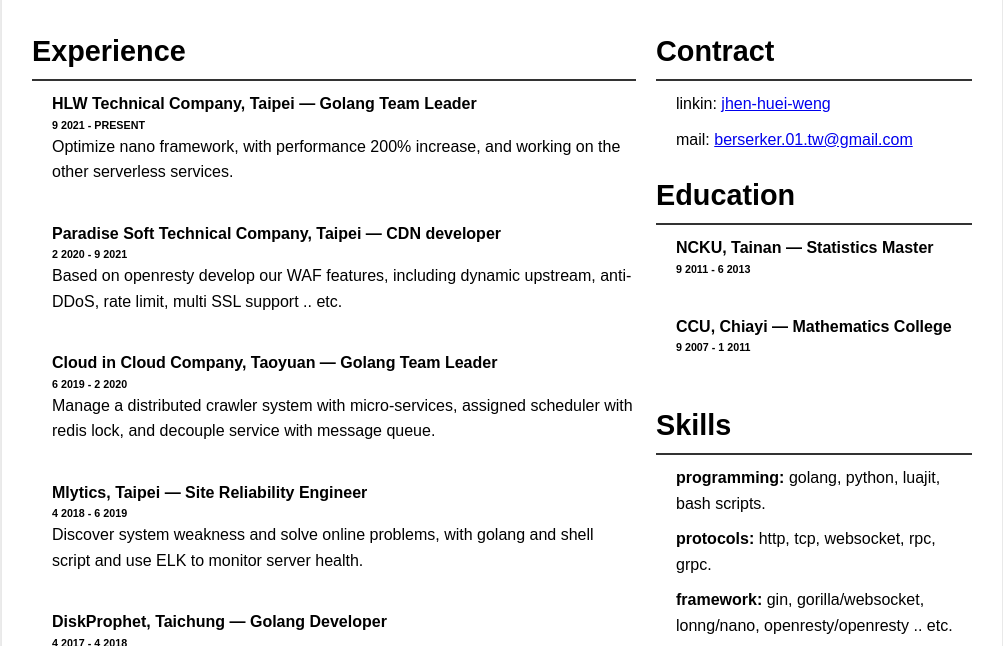
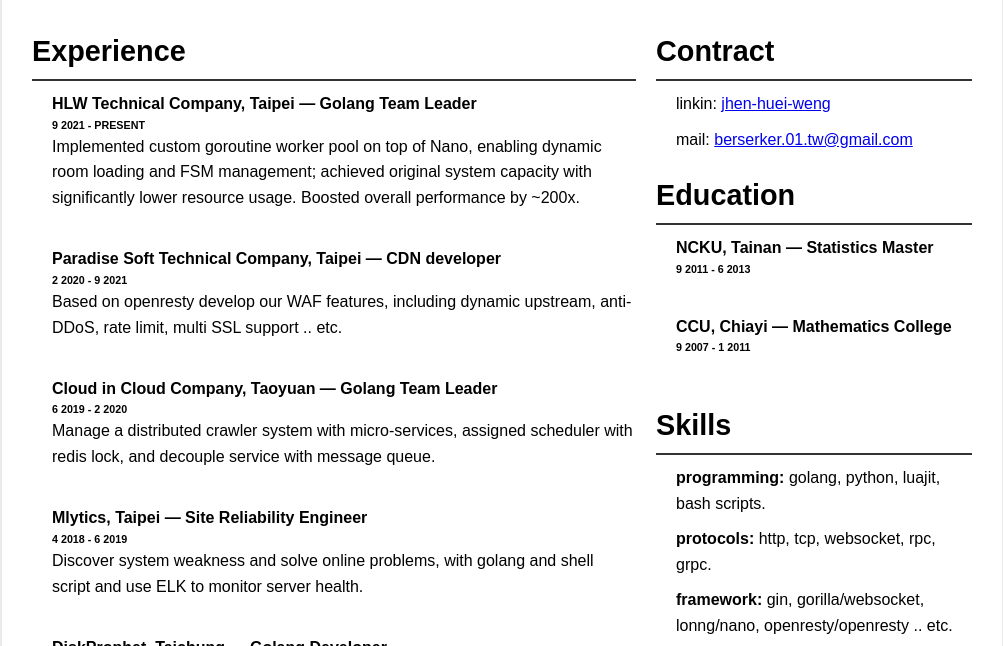
Before and after one commit to jim0409/jim0409.github.io, a plain HTML site: page index.html in a window 1280 px wide. Shown: the part 116-762 px from the top of the page, without its empty margins (138-1141 px from the left). Drawn offline with Linux system fonts and the light colour scheme.

Commit message:
misc: update

```diff
--- a/index.html
+++ b/index.html
@@ -115,7 +115,7 @@
                     <li>
                         <span>HLW Technical Company, Taipei — Golang Team Leader</span>
                         <h6>9 2021 - PRESENT</h6>
-                        Optimize nano framework, with performance 200% increase, and working on the other serverless services.
+                        Implemented custom goroutine worker pool on top of Nano, enabling dynamic room loading and FSM management; achieved original system capacity with significantly lower resource usage. Boosted overall performance by ~200x.
                         <br></br>
                     </li>
                     <li>
```
